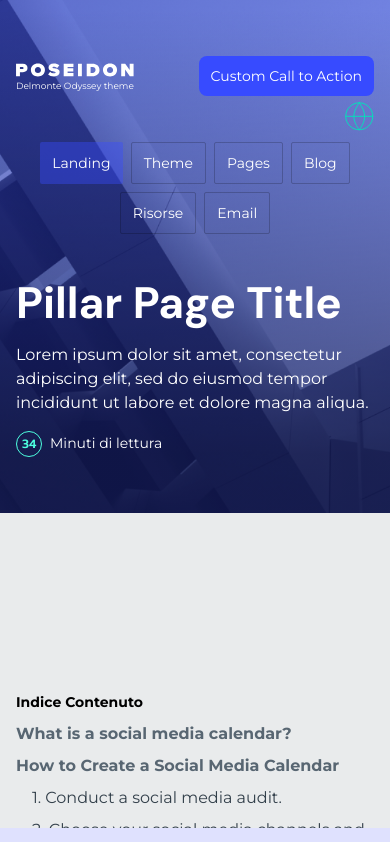
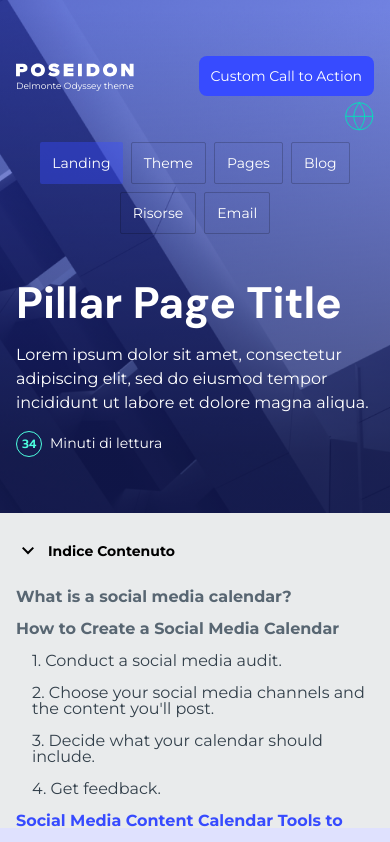
Before and after one commit to msosadev/delmonte-poseidon, a React (Create React App) app: page / in a window 390 px wide. Shown: the top 842 px of the page. Built offline with nearby package versions, Linux system fonts and the light colour scheme.

Commit message:
Add interactivity to navigator in mobile devices

```diff
--- a/src/components/Article/Article.css
+++ b/src/components/Article/Article.css
@@ -38,17 +38,17 @@
     --border-color: #000;
     border: 1px solid var(--border-color);
     border-radius: var(--border-radius);
+    overflow: hidden;
+    overflow-x: auto;
+    white-space: nowrap;
 }
 
 table {
     border-collapse: collapse;
     width: 100%;
     border-radius: 10px;
-    overflow: hidden;
-    border: 1px solid var(--border-color);
+    /* border: 1px solid var(--border-color); */
     display: block;
-    overflow-x: auto;
-    white-space: nowrap;
 }
 
 th,
--- a/src/components/Article/Article.js
+++ b/src/components/Article/Article.js
@@ -11,7 +11,7 @@ export default function Article() {
   const handleSectionClick = (id) => {
     // Scroll to the clicked section
     const element = document.getElementById(id);
-    element.scrollIntoView({ behavior: "smooth" });
+    element.scrollIntoView({ behavior: 'smooth', block: 'start', inline: 'nearest' });
   };
 
   const handleScroll = () => {
--- a/src/components/Navigation/Navigation.css
+++ b/src/components/Navigation/Navigation.css
@@ -1,11 +1,17 @@
-.navigation {
-    position: sticky;
-    top: 167px;
-}
+
 
 .navigation-wrapper {
     background-color: var(--color-sidebar-solid);
-    padding: 167px 16px;
+    padding: 16px;
+    position: sticky;
+    top: 0;
+    border-bottom: 1px solid var(--grey-200);
+}
+
+.navigation-title {
+    display: flex;
+    align-items: center;
+    gap: 8px;
 }
 
 .navigation ul {
@@ -40,7 +46,31 @@
 }
 
 @media only screen and (min-width: 924px) {
+    .navigation {
+        position: sticky;
+        top: 40px;
+    }
     .navigation-wrapper {
         background: var(--color-sidebar-gradient);
+        padding: 32px 16px;
+    }
+
+
+    .navigation ul {
+        display: block;
+    }
+
+    .navigation-title img {
+        display: none;
     }
 }
+
+@media only screen and (min-width: 1240px) {
+    .navigation-wrapper {
+        padding: 167px 16px;
+    }
+
+    .navigation {
+        top: 167px;
+    }
+}
--- a/src/components/Navigation/Navigation.js
+++ b/src/components/Navigation/Navigation.js
@@ -1,27 +1,75 @@
 // Sidebar.js
-import React from "react";
+import React, { useState, useEffect } from "react";
 import "./Navigation.css";
+import chevronRight from "../../img/chevron_right.svg";
+import chevronDown from "../../img/chevron_down.svg";
 
 const Navigation = ({ sections, activeSection, onSectionClick }) => {
+  const [listVisibility, setListVisibility] = useState(true);
+
+  const handleLiClick = (id) => {
+    toggleListVisibility();
+    onSectionClick(id)
+    // window.scrollBy(0, +100);
+  }
+
+  const toggleListVisibility = () => {
+    if (window.innerWidth < 924) {
+    setListVisibility(!listVisibility);
+    }
+  };
+
+  useEffect(() => {
+    const handleResize = () => {
+      // Always make the element visible when window width is greater than or equal to 924px
+      if (window.innerWidth >= 924 && !listVisibility) {
+        setListVisibility(true);
+      }
+    };
+
+    window.addEventListener('resize', handleResize);
+
+    // Cleanup the event listener on component unmount
+    return () => {
+      window.removeEventListener('resize', handleResize);
+    };
+  }, [listVisibility]);
+
   return (
     <aside className="navigation-wrapper">
       <div className="navigation">
-        <h3 className="subtitle-1">Indice Contenuto</h3>
+        <div onClick={toggleListVisibility} disabled={window.innerWidth >= 924} className="navigation-title">
+          {listVisibility ? <img src={chevronDown} alt="arrow icon"></img> : <img src={chevronRight} alt="arrow icon"></img>}
+          <h3 className="subtitle-1">Indice Contenuto</h3>
+        </div>
+        {listVisibility &&
+
         <ul>
           {sections.map((section) => (
             <li
               key={section.id}
-              onClick={() => onSectionClick(section.id)}
+              onClick={() => handleLiClick(section.id)}
               className={
                 activeSection === section.id
-                  ? `active ${section.subSection ? "sub-section navigation-regular":"section navigation-bold"}`
-                  : `${section.subSection ? "sub-section navigation-regular":"section navigation-bold"}`
+                  ? `active ${
+                      section.subSection
+                        ? "sub-section navigation-regular"
+                        : "section navigation-bold"
+                    }`
+                  : `${
+                      section.subSection
+                        ? "sub-section navigation-regular"
+                        : "section navigation-bold"
+                    }`
               }
             >
               {section.title}
             </li>
           ))}
         </ul>
+
+        }
+
       </div>
     </aside>
   );
```
Also changed, not shown: src/img/chevron_down.svg (added), src/img/chevron_right.svg (added).
